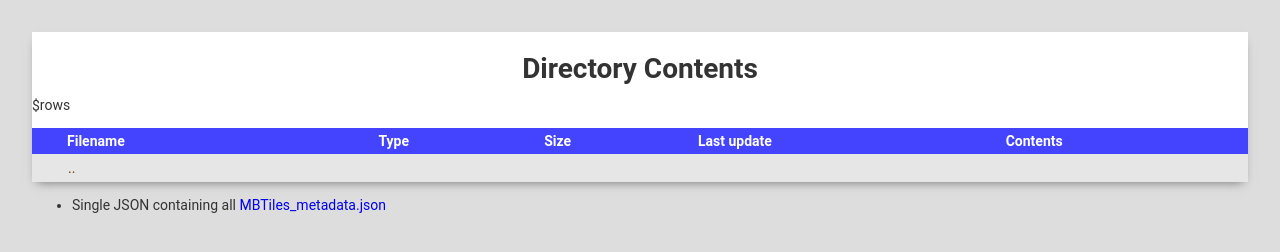
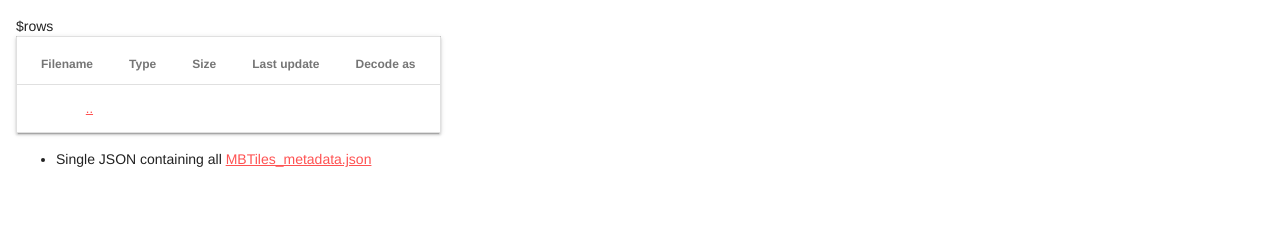
Before and after one commit to Artsdatabanken/tiny-tileserver, a website: page index.html in a window 1280 px wide. Drawn offline with nearby package versions, Linux system fonts and the light colour scheme.

Commit message:
Implement Material Design MDL (#44)

```diff
--- a/index.html
+++ b/index.html
@@ -1,120 +1,34 @@
-<!doctype html>
+<!DOCTYPE html>
 <html>
-
   <head>
-	<meta charset="UTF-8">
+    <meta charset="UTF-8" />
     <title>Directory Contents</title>
-
-	<style>
-		body {
-			color: #333;
-			font: 14px Roboto;
-			padding: 24px;
-			background: #ddd;
-		}
-
-		h1 {
-			text-align: center;
-			padding: 20px 0 12px 0;
-			margin: 0;
-		}
-
-		h2 {
-			font-size: 16px;
-			text-align: center;
-			padding: 0 0 12px 0;
-		}
-
-		#container {
-			box-shadow: 0 5px 10px -5px rgba(0, 0, 0, 0.5);
-			position: relative;
-			background: white;
-		}
-
-		table {
-			background-color: #F3F3F3;
-			border-collapse: collapse;
-			width: 100%;
-			margin: 15px 0;
-		}
-
-		th {
-			background-color: #4444ff;
-			color: #FFF;
-			cursor: pointer;
-			padding: 5px 10px;
-			text-align: left;
-		}
-
-		th small {
-			font-size: 9px;
-		}
-
-		.right {
-			text-align: right;
-		}
-
-		a {
-			text-decoration: none;
-		}
-
-		td {
-			padding-right: 8px;
-		}
-
-		td a {
-			color: #663300;
-			display: block;
-			padding: 5px 10px;
-		}
-
-		th a {
-			padding-left: 0
-		}
-
-		td:first-of-type a {
-			padding-left: 35px;
-		}
-
-		th:first-of-type {
-			padding-left: 35px;
-		}
-
-		td:not(:first-of-type) a {
-			background-image: none !important;
-		}
-
-		tr:nth-of-type(odd) {
-			background-color: #E6E6E6;
-		}
-
-		tr:hover td {
-			background-color: #CACACA;
-		}
-
-		tr:hover td a {
-			color: #000;
-		}
-	</style>
+    <link
+      rel="stylesheet"
+      href="https://fonts.googleapis.com/icon?family=Material+Icons"
+    />
+    <link
+      rel="stylesheet"
+      href="https://code.getmdl.io/1.3.0/material.green-red.min.css"
+    />
+    <script defer src="https://code.getmdl.io/1.3.0/material.min.js"></script>
   </head>
 
-<body>
+  <body style="margin: 16px">
     <div id="container">
-		<h1>Directory Contents</h1>
-
-		<table class="sortable">
+      <table class="mdl-data-table mdl-js-data-table mdl-shadow--2dp">
         <thead>
           <tr>
-					<th>Filename</th>
-					<th>Type</th>
+            <th class="mdl-data-table__cell--non-numeric">Filename</th>
+            <th class="mdl-data-table__cell--non-numeric">Type</th>
             <th>Size</th>
-					<th>Last update</th>
-					<th>Contents</th>
+            <th class="mdl-data-table__cell--non-numeric">Last update</th>
+            <th class="mdl-data-table__cell--non-numeric">Decode as</th>
           </tr>
         </thead>
         <tbody>
           <tr>
-					<td><a href='../' class='name'>..</a></td>
+            <td><a href="../" class="name">..</a></td>
             <td></td>
             <td></td>
             <td></td>
@@ -125,8 +39,10 @@
       </table>
     </div>
     <ul>
-		<li>Single JSON containing all <a href="/MBTiles_metadata.json">MBTiles_metadata.json</a></li>
+      <li>
+        Single JSON containing all
+        <a href="/MBTiles_metadata.json">MBTiles_metadata.json</a>
+      </li>
     </ul>
   </body>
-
 </html>
--- a/src/fileformat/mbtiles/tileformat.js
+++ b/src/fileformat/mbtiles/tileformat.js
@@ -12,7 +12,7 @@ const formats = {
 
 // Add replacements for missing tiles to avoid 404 errors
 Object.keys(formats).forEach(format => {
-  formats[format].emptyFile = fs.readFileSync("./data/empty." + format);
+  formats[format].emptyFile = fs.readFileSync("./static/empty." + format);
 });
 
 function getFormatSettings(formatstring) {
--- a/src/html.js
+++ b/src/html.js
@@ -15,11 +15,11 @@ function htmlRow(
   const url = path.join(baseUrl, filename);
   Object.keys(alternateFormats).forEach(key => {
     const altUrl = path.join(baseUrl, alternateFormats[key]);
-    extra += `<a href="${altUrl}">${key}</a>`;
+    extra += `<a href="${altUrl}">${key}</a>&nbsp;`;
   });
   return `<tr><td><a href="${url}">${name}</a></td><td>${ext ||
     "Directory"}</td><td class="right">${size}</td><td>${modified &&
-    modified.toISOString()}</td><td style="display: flex">${extra}</td></tr>`;
+    modified.toISOString()}</td><td>${extra}</td></tr>`;
 }
 
 function browse(files, relativePath) {
--- a/tiny-tileserver.js
+++ b/tiny-tileserver.js
@@ -40,7 +40,7 @@ app.use(function(req, res, next) {
 
 const port = argv.port || 8000;
 const rootDirectory = path.resolve(argv._[0] || ".");
-const staticDirs = ["data", rootDirectory];
+const staticDirs = ["static", rootDirectory];
 staticDirs.forEach(dir =>
   app.use(express.static(dir, { maxAge: 86400000, immutable: true }))
 );
```
Also changed, not shown: static/empty.jpg (renamed from data/empty.jpg), static/empty.png (renamed from data/empty.png), static/favicon.ico (renamed from data/favicon.ico), 1 other file. Lines whose indentation alone changed are shown as unchanged.
